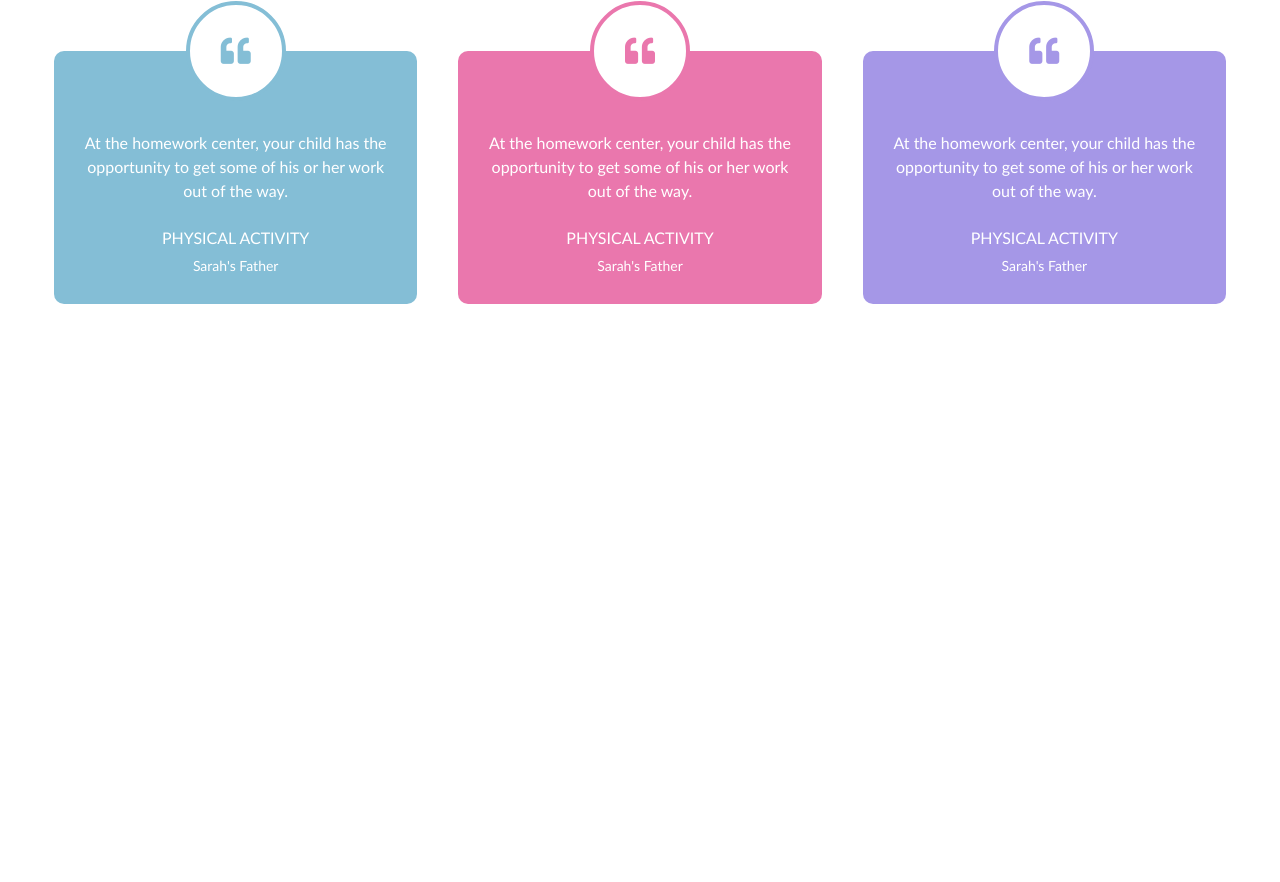
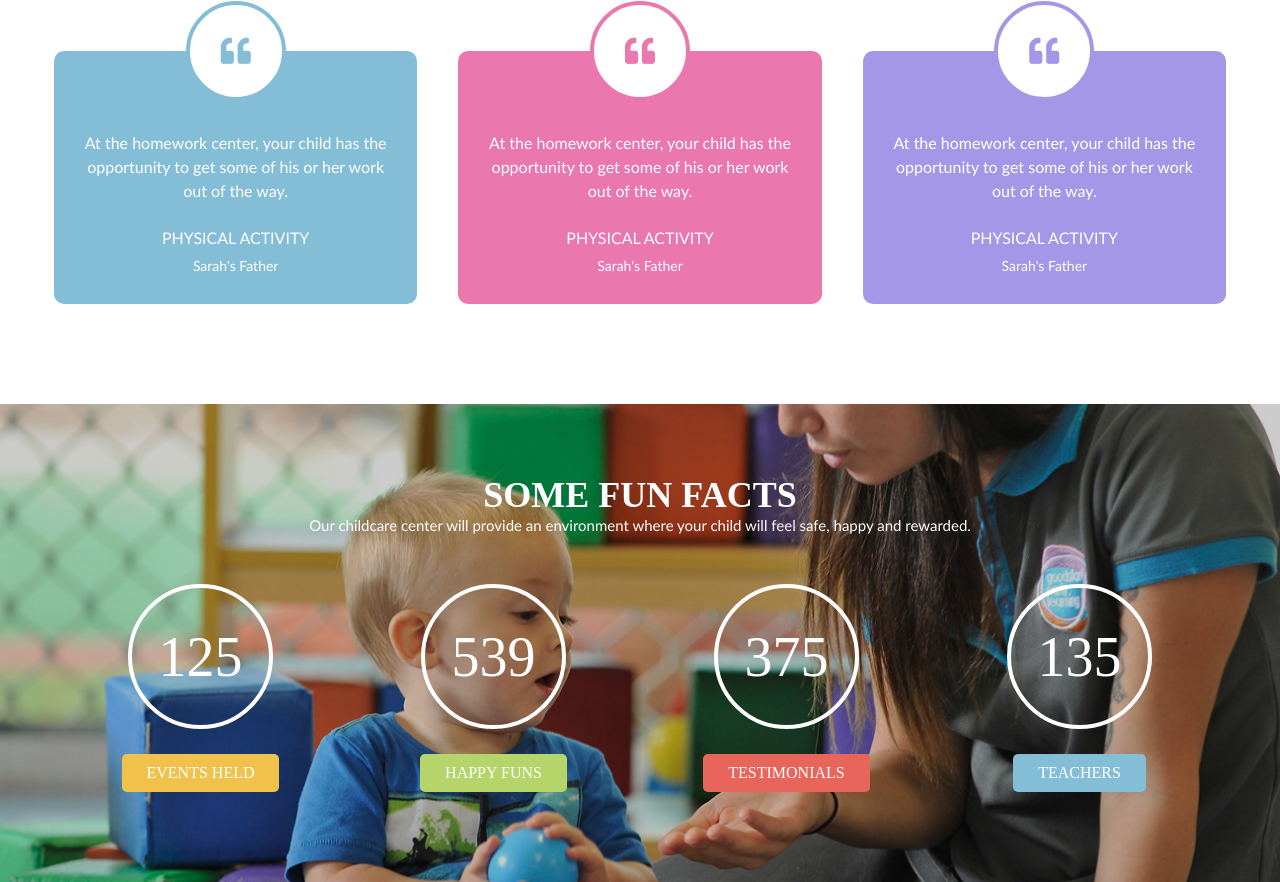
Before and after one commit to vangeliyyulia/Kids-Service, a website: page app/index.html in a window 1280 px wide. Shown: the part 4122-5004 px from the top of the page. Before the commit the page ends 4516 px from the top, so only its background shows below. Drawn offline with Linux system fonts and the light colour scheme; a web font is replaced by a local one.

Commit message:
Fun Facts Section Added

```diff
--- a/app/index.html
+++ b/app/index.html
@@ -360,6 +360,30 @@
                 </ul>
             </div>
         </section>
+        <section class="facts" style="background-image: url(img/facts.jpg)">
+            <div class="container">
+                <h2 class="section__heading section__heading--facts">Some Fun Facts</h2>
+                <p class="facts__heading">Our childcare center will provide an environment where your child will feel safe, happy and rewarded.</p>
+                <ul class="facts__list">
+                    <li class="facts__item">
+                        <div class="facts__figure">125</div>
+                        <a href="#" class="facts__link">Events Held</a>
+                    </li>
+                    <li class="facts__item">
+                        <div class="facts__figure">539</div>
+                        <a href="#" class="facts__link">Happy Funs</a>
+                    </li>
+                    <li class="facts__item">
+                        <div class="facts__figure">375</div>
+                        <a href="#" class="facts__link">Testimonials</a>
+                    </li>
+                    <li class="facts__item">
+                        <div class="facts__figure">135</div>
+                        <a href="#" class="facts__link">Teachers</a>
+                    </li>
+                </ul>
+            </div>
+        </section>
     </main>
 
     <script src="js/scripts.min.js"></script>
--- a/app/sass/components/_section-heading.scss
+++ b/app/sass/components/_section-heading.scss
@@ -57,4 +57,13 @@
         color: $red;
         margin-bottom: 4rem;
     }
+
+    &--facts {
+        color: #fff;
+        margin-bottom: 0;
+
+        &::before, &::after {
+            display: none;
+        }
+    }
 }
--- a/app/sass/main.scss
+++ b/app/sass/main.scss
@@ -21,3 +21,4 @@
 @import 'sections/events';
 @import 'sections/stuff';
 @import 'sections/testimonials';
+@import 'sections/facts';
--- /dev/null
+++ b/app/sass/sections/_facts.scss
@@ -0,0 +1,79 @@
+.facts {
+    background-position: center top;
+    background-size: cover;
+    padding: 7rem 0 9rem 0;
+    color: #fff;
+
+    &__heading {
+        font-family: "Lato-Regular";
+        font-size: 1.5rem;
+        text-align: center;
+        margin-bottom: 5rem;
+    }
+
+    &__list {
+        display: flex;
+        justify-content: space-between;
+        flex-wrap: wrap;
+    }
+
+    &__item {
+        width: 25%;
+        display: flex;
+        flex-direction: column;
+        align-items: center;
+        justify-content: center;
+
+        &:nth-child(1) a {
+            background-color: $yellow;
+        }
+
+        &:nth-child(2) a {
+            background-color: $green;
+        }
+
+        &:nth-child(3) a {
+            background-color: $red;
+        }
+
+        &:nth-child(4) a {
+            background-color: $blue;
+        }
+
+        @include respond(phone) {
+            width: 50%;
+            margin-bottom: 2rem;
+        }
+    }
+
+    &__figure {
+        display: flex;
+        align-items: center;
+        justify-content: center;
+        width: 14.5rem;
+        height: 14.5rem;
+        border-radius: 50%;
+        background-color: transparent;
+        border: .4rem solid #fff;
+        font-family: "Dosis-Regular";
+        font-size: 5.6rem;
+        margin-bottom: 2.5rem;
+    }
+
+    &__link {
+        display: flex;
+        align-items: center;
+        justify-content: center;
+        text-decoration: none;
+        color: #fff;
+        font-family: "Dosis-SemiBold";
+        font-size: 1.6rem;
+        padding: 1rem 2.5rem;
+        text-transform: uppercase;
+        border-radius: .5rem;
+
+        &:hover {
+            opacity: .8;
+        }
+    }
+}
--- a/app/sass/sections/_testimonials.scss
+++ b/app/sass/sections/_testimonials.scss
@@ -1,5 +1,5 @@
 .testimonials {
-    padding: 9rem 0;
+    padding: 9rem 0 10rem 0;
 
     &__list {
         display: flex;
```
Also changed, not shown: app/css/main.min.css.
